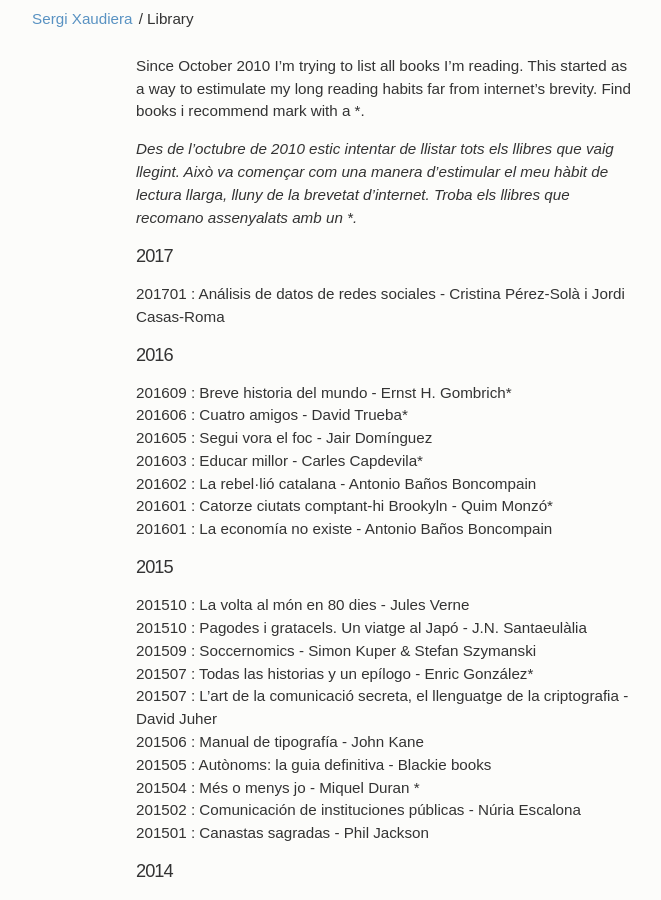
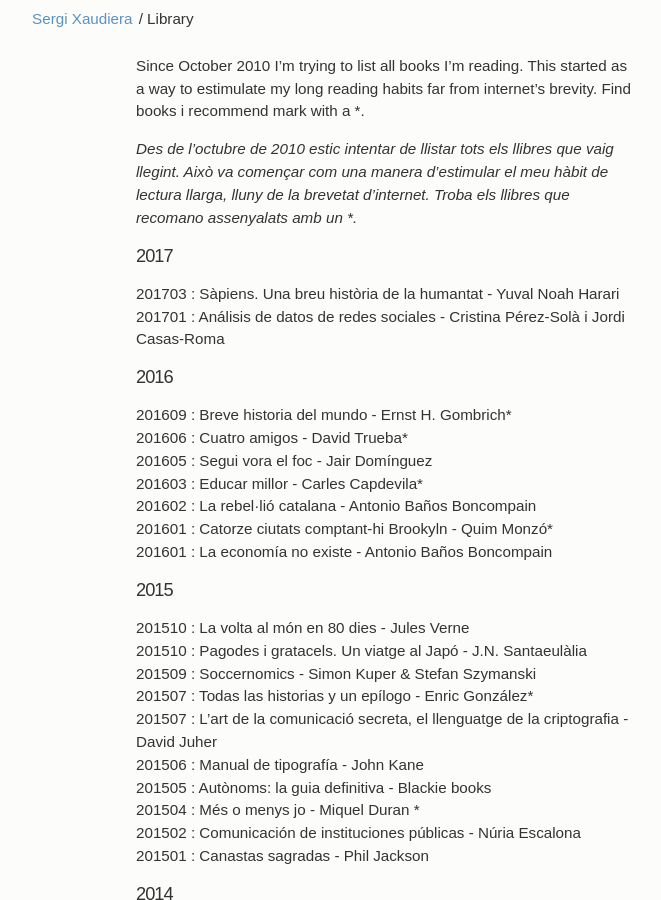
Before and after one commit to sergixaudiera/sergixaudiera.github.io, a Jekyll site: the page built from library.md, in a window 1280 px wide and 900 px high. Shown: the whole window, without its empty margins (254-915 px from the left). Built offline with Jekyll 4.4.1, drawn with Linux system fonts in a browser that asks for light colours.

Commit message:
+ Sàpiens. Una breu història de la humanitat

```diff
--- a/library.md
+++ b/library.md
@@ -8,6 +8,7 @@ Since October 2010 I'm trying to list all books I'm reading. This started as a w
 *Des de l'octubre de 2010 estic intentar de llistar tots els llibres que vaig llegint. Això va començar com una manera d'estimular el meu hàbit de lectura llarga, lluny de la brevetat d'internet. Troba els llibres que recomano assenyalats amb un *.*
 
 ## 2017
+201703 : Sàpiens. Una breu història de la humantat - Yuval Noah Harari
 201701 : Análisis de datos de redes sociales - Cristina Pérez-Solà i Jordi Casas-Roma
 
 ## 2016
```
